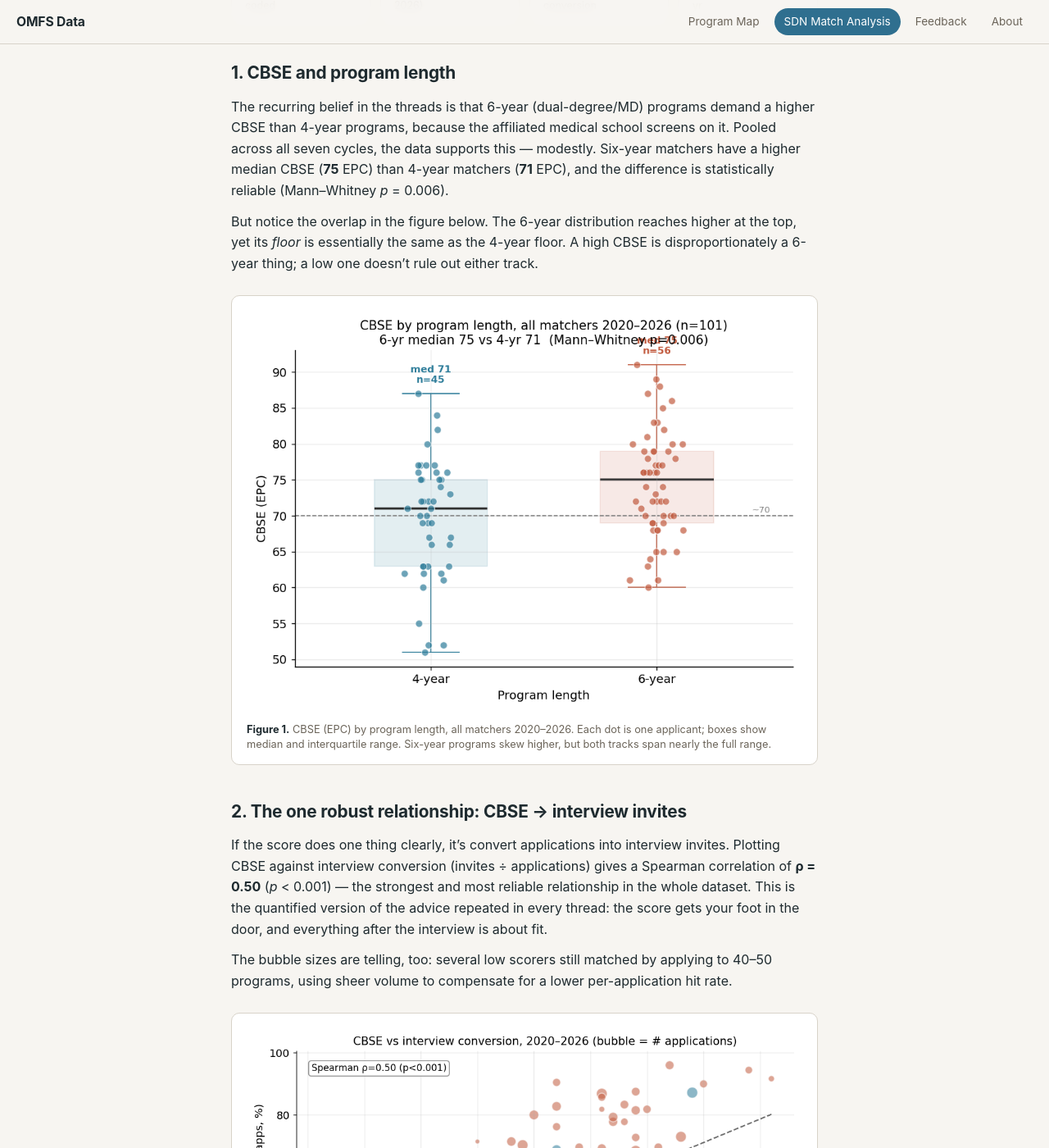
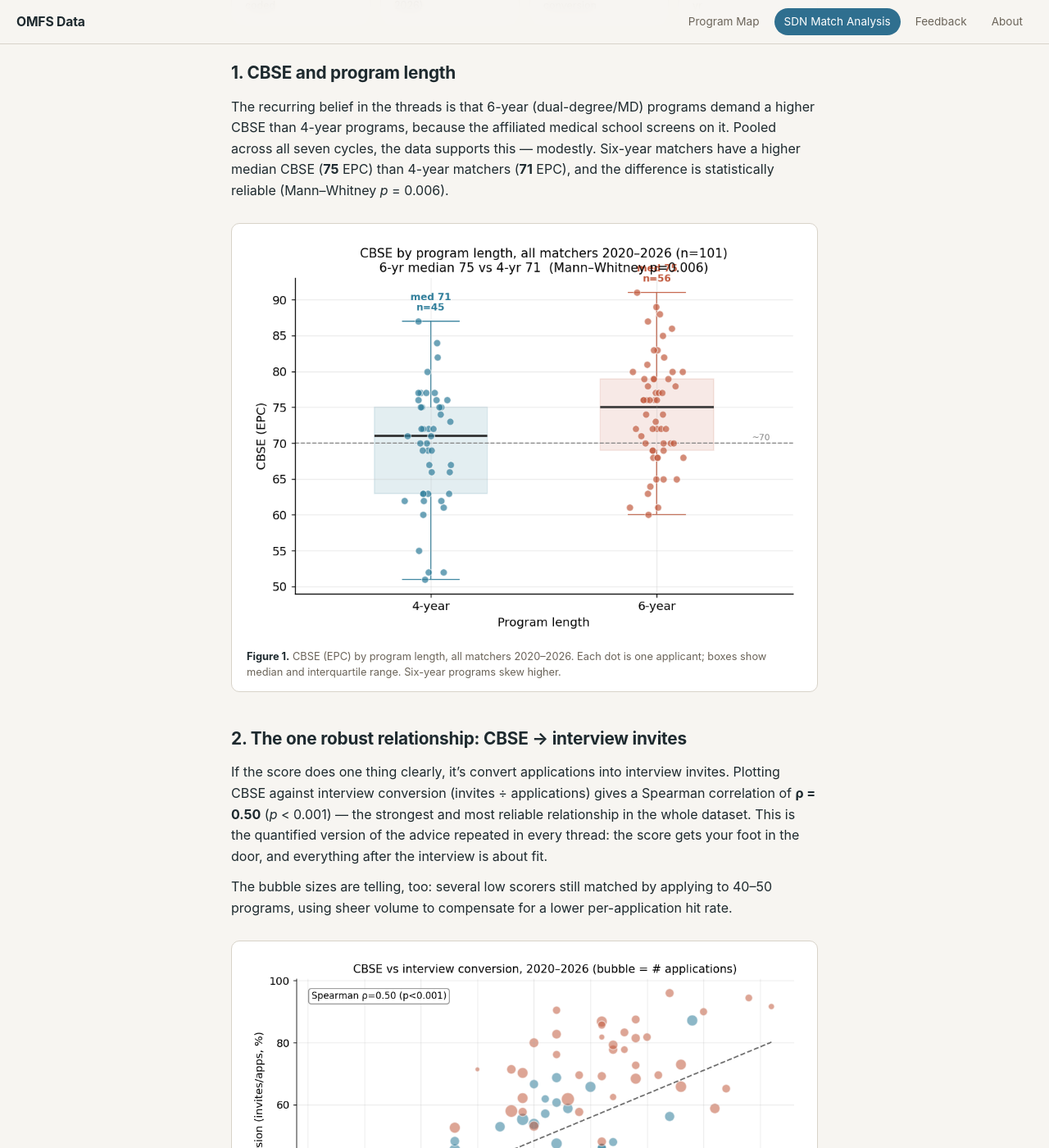
Before and after one commit to omfsdata/data, a Jekyll site: the page built from analysis.md, in a window 1280 px wide and 1400 px high, scrolled down 1509 px. Shown: the whole window at 82% size. Built offline with Jekyll 4.4.1, drawn with Linux system fonts in a browser that asks for light colours.

Commit message:
Update analysis.md

```diff
--- a/analysis.md
+++ b/analysis.md
@@ -46,9 +46,7 @@ One trap worth naming: when a 2021–2023 poster wrote something like "`218 (77)
 
 The recurring belief in the threads is that 6-year (dual-degree/MD) programs demand a higher CBSE than 4-year programs, because the affiliated medical school screens on it. Pooled across all seven cycles, the data supports this — modestly. Six-year matchers have a higher median CBSE (**75** EPC) than 4-year matchers (**71** EPC), and the difference is statistically reliable (Mann–Whitney *p* = 0.006).
 
-But notice the overlap in the figure below. The 6-year distribution reaches higher at the top, yet its *floor* is essentially the same as the 4-year floor. A high CBSE is disproportionately a 6-year thing; a low one doesn't rule out either track.
-
-{% include figure.html num="1" src="f1_cbse_length.png" caption="CBSE (EPC) by program length, all matchers 2020–2026. Each dot is one applicant; boxes show median and interquartile range. Six-year programs skew higher, but both tracks span nearly the full range." %}
+{% include figure.html num="1" src="f1_cbse_length.png" caption="CBSE (EPC) by program length, all matchers 2020–2026. Each dot is one applicant; boxes show median and interquartile range. Six-year programs skew higher." %}
 
 ## 2. The one robust relationship: CBSE → interview invites
 
```
